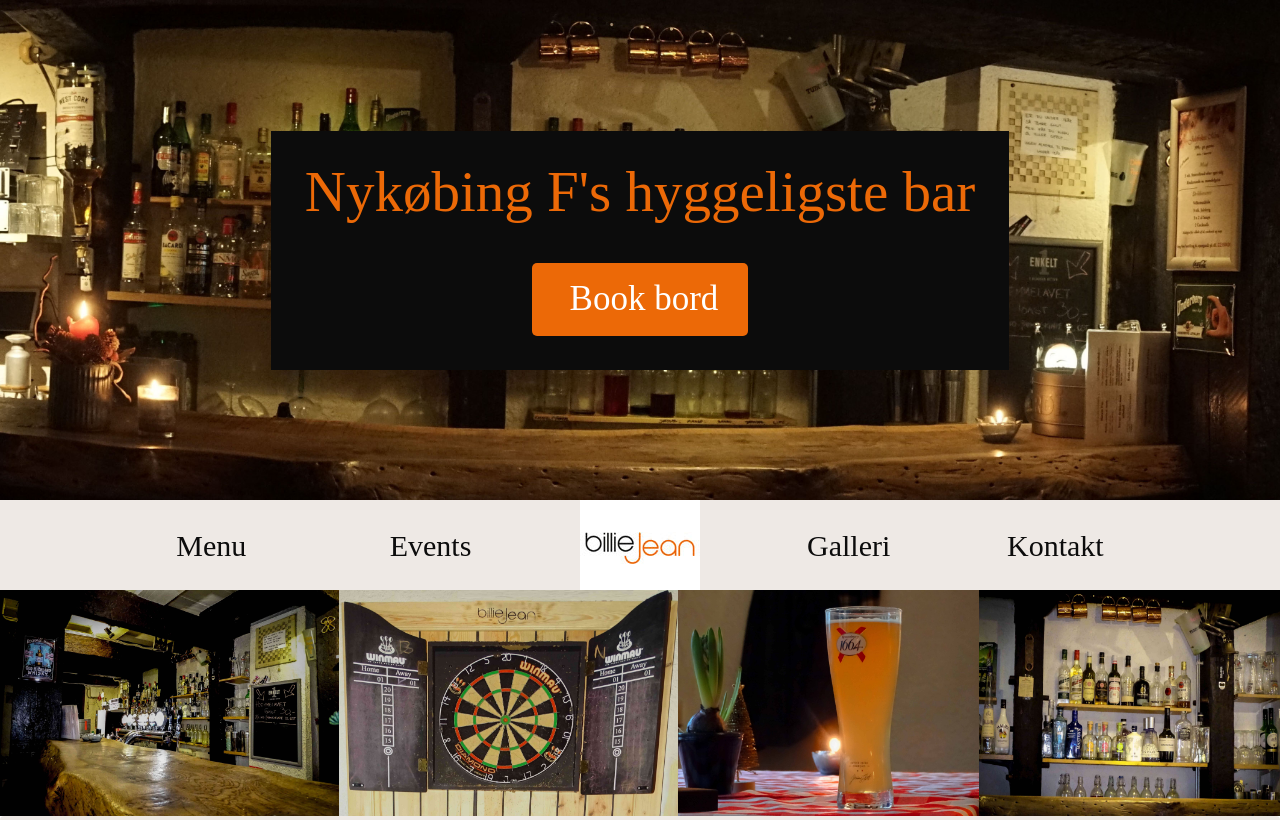
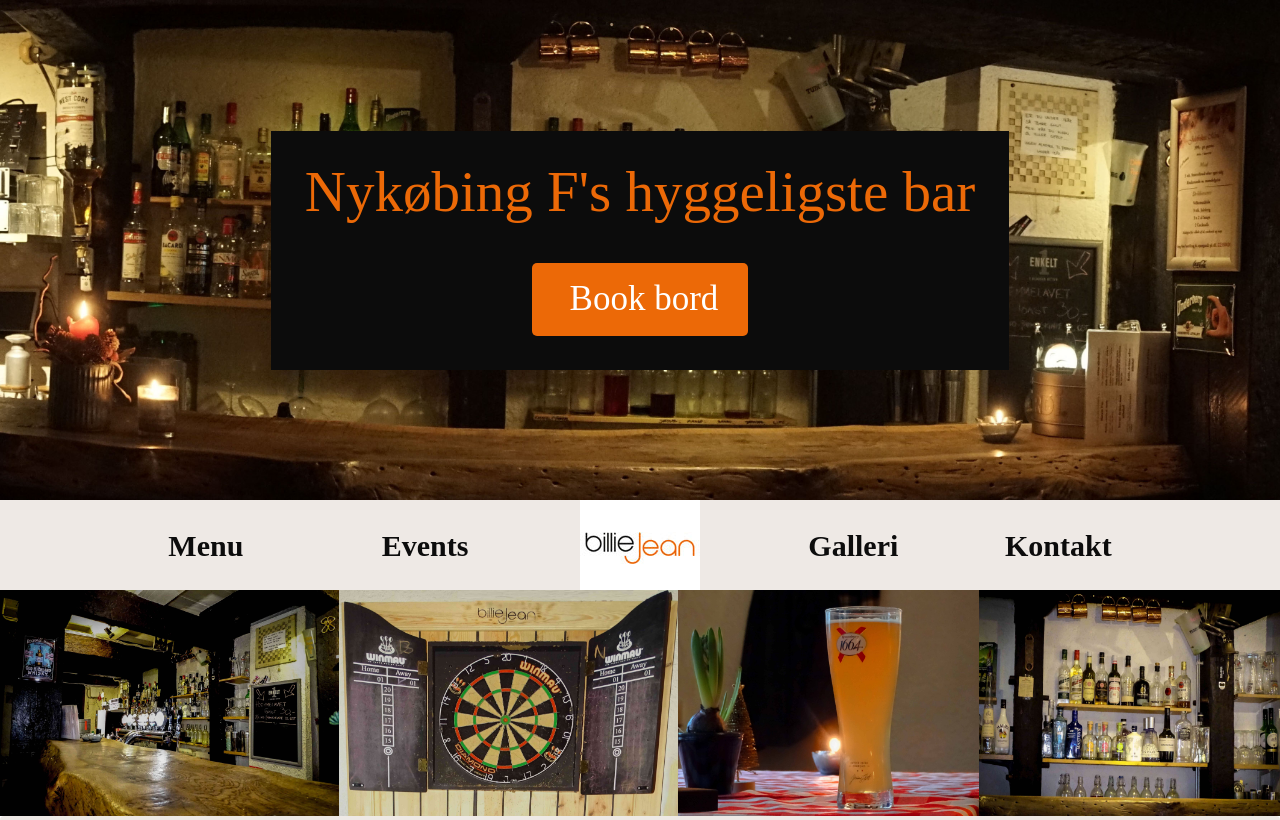
Before and after one commit to slippins/billie-jean, a website: page index.html in a window 1280 px wide. Shown: the top 820 px of the page. Drawn offline with nearby package versions, Linux system fonts and the light colour scheme; some icons are missing; a web font is replaced by a local one.

Commit message:
navigation bar blev stylet, når cursor pointer pager på den.

```diff
--- a/css/styles.scss
+++ b/css/styles.scss
@@ -175,6 +175,12 @@ img {
       font-weight: 500;
       color: #0C0C0C !important;
     }
+
+    .btn-link {
+      color: #0C0C0C;
+      font-size: 20px;
+      text-decoration-color: $ButtonColor;
+    }
   }
 }
 
@@ -229,6 +235,13 @@ img {
         font-size: 20px;
         font-family: Montserrat;
 
+      }
+      .btn-link {
+        color: #0C0C0C;
+        font-size: 30px;
+        text-decoration-color: $ButtonColor;
+        font-family: Montserrat;
+        font-weight: 600;
       }
     }
   }
@@ -353,8 +366,6 @@ img {
         font-size: 30px;
         font-family: Montserrat;
         border-radius: 5px !important;
-
-
       }
     }
   }
--- a/index.html
+++ b/index.html
@@ -74,11 +74,11 @@
                 <ul class="navbar-nav ml-auto col-md-12 d-flex justify-content-center align-items-center m-0 px-0">
 
                     <li class="nav-item col-md-2 d-flex justify-content-center justify-content-lg-start">
-                        <a href="#" class="nav-link btn-outline-light">Menu</a>
+                        <a href="menu.html" class="btn-link">Menu</a>
                     </li>
 
                     <li class="nav-item col-md-2 d-flex justify-content-center justify-content-lg-start">
-                        <a href="#" class="nav-link btn-outline-light">Events</a>
+                        <a href="events.html" class="btn-link">Events</a>
                     </li>
 
                     <div class="LOGO2 d-none d-md-block">
@@ -86,11 +86,11 @@
                     </div>
 
                     <li class="nav-item dropdown col-md-2 d-flex justify-content-center justify-content-lg-end">
-                        <a href="#" class="nav-link btn-outline-light">Galleri</a>
+                        <a href="galleri.html" class="btn-link">Galleri</a>
                     </li>
 
                     <li class="nav-item col-md-2 d-flex justify-content-center justify-content-lg-end">
-                        <a href="#" class="nav-link btn-outline-light">Kontakt</a>
+                        <a href="kontakt.html" class="btn-link">Kontakt</a>
                     </li>
 
                 </ul>
@@ -129,7 +129,8 @@
                         </p2>
                         <img class="mad" src="images/Mad.jpg" alt="Mad">
 
-                        <button class="MenuKnappen btn-link text-white"><a href="#"></a>Menu</button>
+                        <button class="MenuKnappen btn-link text-white"><a class="text-white" href="menu.html">Menu</a>
+                        </button>
                     </div>
                 </div>
             </div>
@@ -143,10 +144,8 @@
                             Kontakt på telefon, eller facebook.
                         </p2>
                         <img class="mad" src="images/Drikkelse.jpg" alt="Drikkelse">
-
-                        <button class="MenuKnappen stretched-link btn-link text-white"><a href="#"></a>Drikkelse
-                        </button>
-
+                        <button class="MenuKnappen btn-link text-white"><a class="text-white"
+                                                                           href="menu.html">Drikkelse</a></button>
                     </div>
                 </div>
             </div>
@@ -155,17 +154,31 @@
 
     <div class="Film-Sektion pb-5">
         <div class="filmBCK d-flex flex-column">
-            <div><p3 class="px-5 mt-4">Hvad er Billie jean bar?</p3></div>
+            <div>
+                <p3 class="px-5 mt-4">Hvad er Billie jean bar?</p3>
+            </div>
 
             <div class="film p-0 m-0">
-                <iframe class="d-md-none" width="270" height="200" src="https://www.youtube.com/embed/WcWA1LoeWU4" frameborder="0" allow="accelerometer; autoplay; clipboard-write; encrypted-media; gyroscope; picture-in-picture" allowfullscreen></iframe>
-                <iframe class="d-none d-md-block d-lg-none" width="450" height="400" src="https://www.youtube.com/embed/WcWA1LoeWU4" frameborder="0" allow="accelerometer; autoplay; clipboard-write; encrypted-media; gyroscope; picture-in-picture" allowfullscreen></iframe>
-                <iframe class="d-none d-md-none d-lg-block" width="800" height="650" src="https://www.youtube.com/embed/WcWA1LoeWU4" frameborder="0" allow="accelerometer; autoplay; clipboard-write; encrypted-media; gyroscope; picture-in-picture" allowfullscreen></iframe>
+                <iframe class="d-md-none" width="270" height="200" src="https://www.youtube.com/embed/WcWA1LoeWU4"
+                        frameborder="0"
+                        allow="accelerometer; autoplay; clipboard-write; encrypted-media; gyroscope; picture-in-picture"
+                        allowfullscreen></iframe>
+                <iframe class="d-none d-md-block d-lg-none" width="450" height="400"
+                        src="https://www.youtube.com/embed/WcWA1LoeWU4" frameborder="0"
+                        allow="accelerometer; autoplay; clipboard-write; encrypted-media; gyroscope; picture-in-picture"
+                        allowfullscreen></iframe>
+                <iframe class="d-none d-md-none d-lg-block" width="800" height="650"
+                        src="https://www.youtube.com/embed/WcWA1LoeWU4" frameborder="0"
+                        allow="accelerometer; autoplay; clipboard-write; encrypted-media; gyroscope; picture-in-picture"
+                        allowfullscreen></iframe>
             </div>
 
-            <div class="px-5 pb-4 text-white"> <p4>Hyggelig bar med smørrebrød, øl og snaps i dagtimerne serveret ved borde med rød/hvide ternet duge.
-            Om aftenen serveres drinks og cocktails i en afslappet atmosfære.<br>
-            Vi glæder os til at se dig.</p4></div>
+            <div class="px-5 pb-4 text-white">
+                <p4>Hyggelig bar med smørrebrød, øl og snaps i dagtimerne serveret ved borde med rød/hvide ternet duge.
+                    Om aftenen serveres drinks og cocktails i en afslappet atmosfære.<br>
+                    Vi glæder os til at se dig.
+                </p4>
+            </div>
         </div>
     </div>
 </div>
--- a/js/script.js
+++ b/js/script.js
@@ -4,12 +4,7 @@ $(function () {
 
     $(".headerText .divph1").slideDown(Load*400);
 
+    $(".headerText .divKontakt").delay(Load*400).fadeIn(Load*400);
 
 
-    $(".headerText .divKontakt").delay(Load*400).fadeIn(Load*400);
-
-    /*let headerUnderline1 = gsap.to('.headerUnderline', 1, {delay:Load/1.3, opacity:1});
-
-    let tweenUnderline2 = gsap.to('.headerUnderline', 1, {delay:Load/1.9, marginLeft:0}); */
-
 });
```
Also changed, not shown: css/styles.css, 2 other files.
